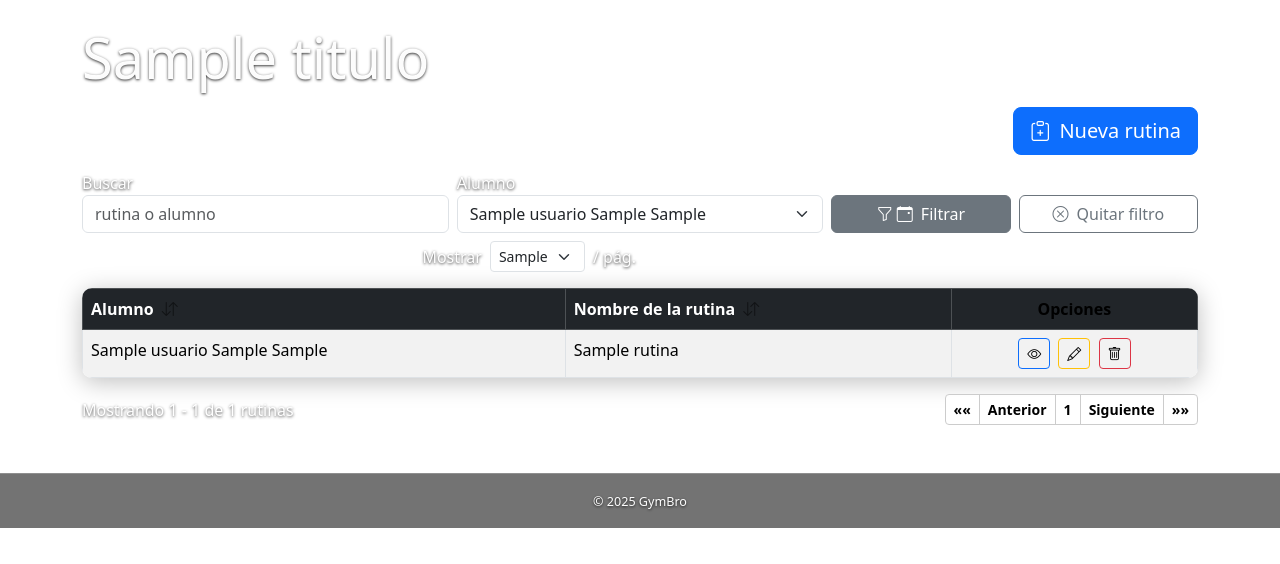
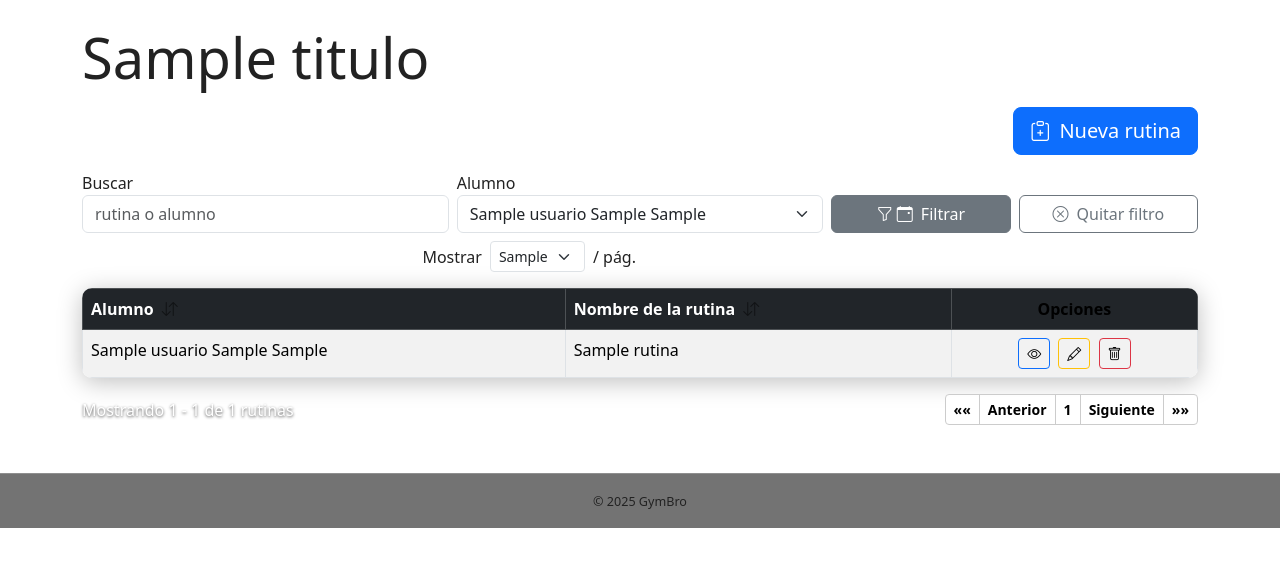
Before and after one commit to Guillemat09/gymbro, a Symfony app: template templates/rutina/index.html.twig in a window 1280 px wide. Shown: the part 236-800 px from the top of the page. Run offline with Twig, Linux system fonts and the light colour scheme; the template is opened without the code that fills it: most values are stand-ins (such as "Sample title", 1, 10 or a date in 2020); some libraries are stand-ins or nearby versions.

Commit message:
colores y fondos

```diff
--- a/templates/base.html.twig
+++ b/templates/base.html.twig
@@ -15,6 +15,7 @@
         {% endblock %}
 
 <style>
+{% set route = app.request.attributes.get('_route') %}
 /* ==============================
       HERO (ENCABEZADO)
    ============================== */
@@ -79,8 +80,6 @@ body::before {
     opacity: 1;
     transition: opacity 0.5s ease-in-out;
 }
-
-{% set route = app.request.attributes.get('_route') %}
 
 {% if route starts with 'app_usuario' %}
     body {
@@ -219,16 +218,25 @@ footer small.text-muted {
 /* ==============================
       TEXTOS DE LA ZONA SUPERIOR (FILTROS + CABECERAS)
    ============================== */
-/* Textos blancos SOLO para páginas con tablas y filtros */
-body:not(.form-page) .container label,
-body:not(.form-page) .container .form-label,
-body:not(.form-page) .container .text-muted,
-body:not(.form-page) .container h1,
-body:not(.form-page) .container h2 {
-    color: #fffffffb !important;
-    text-shadow: 0 1px 3px rgba(0,0,0,0.8);
+/* ==== Texto oscuro cuando NO hay imagen de fondo ==== */
+body:not(.has-bg-image) .container label,
+body:not(.has-bg-image) .container .form-label,
+body:not(.has-bg-image) .container .text-muted,
+body:not(.has-bg-image) .container h1,
+body:not(.has-bg-image) .container h2 {
+    color: #222 !important;
+    text-shadow: none !important;
 }
 
+/* ==== Texto blanco cuando SÍ hay imagen de fondo ==== */
+body.has-bg-image .container label,
+body.has-bg-image .container .form-label,
+body.has-bg-image .container .text-muted,
+body.has-bg-image .container h1,
+body.has-bg-image .container h2 {
+    color: #ffffff !important;
+    text-shadow: 0 1px 3px rgba(0,0,0,0.8) !important;
+}
 
 
 </style>
@@ -236,7 +244,14 @@ body:not(.form-page) .container h2 {
 
     </head>
 
-    <body>
+    <body class="{% if route starts with 'app_usuario'
+               or route starts with 'app_clase'
+               or route starts with 'app_reserva'
+               or route starts with 'app_rutina'
+               or route starts with 'app_ejercicio' %}
+                 has-bg-image
+               {% endif %}">
+
         <header class="hero">
             <h1 class="hero-title">GYMBRO</h1>
         </header>
--- a/templates/rutina/index.html.twig
+++ b/templates/rutina/index.html.twig
@@ -192,20 +192,9 @@
 
                                 <div class="modal-body">
                                     ¿Eliminar la rutina <strong>{{ rutina.nombre }}</strong>?
-                                    <ul class="mt-2">
-                                        <li>
-                                            <strong>Alumno:</strong>
-                                            {% if rutina.alumno and rutina.alumno.usuario %}
-                                                {{ rutina.alumno.usuario.nombre }}
-                                                {{ rutina.alumno.usuario.apellido1 }}
-                                                {% if rutina.alumno.usuario.apellido2 %}
-                                                    {{ rutina.alumno.usuario.apellido2 }}
-                                                {% endif %}
-                                            {% else %}
-                                                -
-                                            {% endif %}
-                                        </li>
-                                    </ul>
+                                   <div class="mt-2">
+                                </div>
+
                                 </div>
 
                                 <div class="modal-footer">
```
